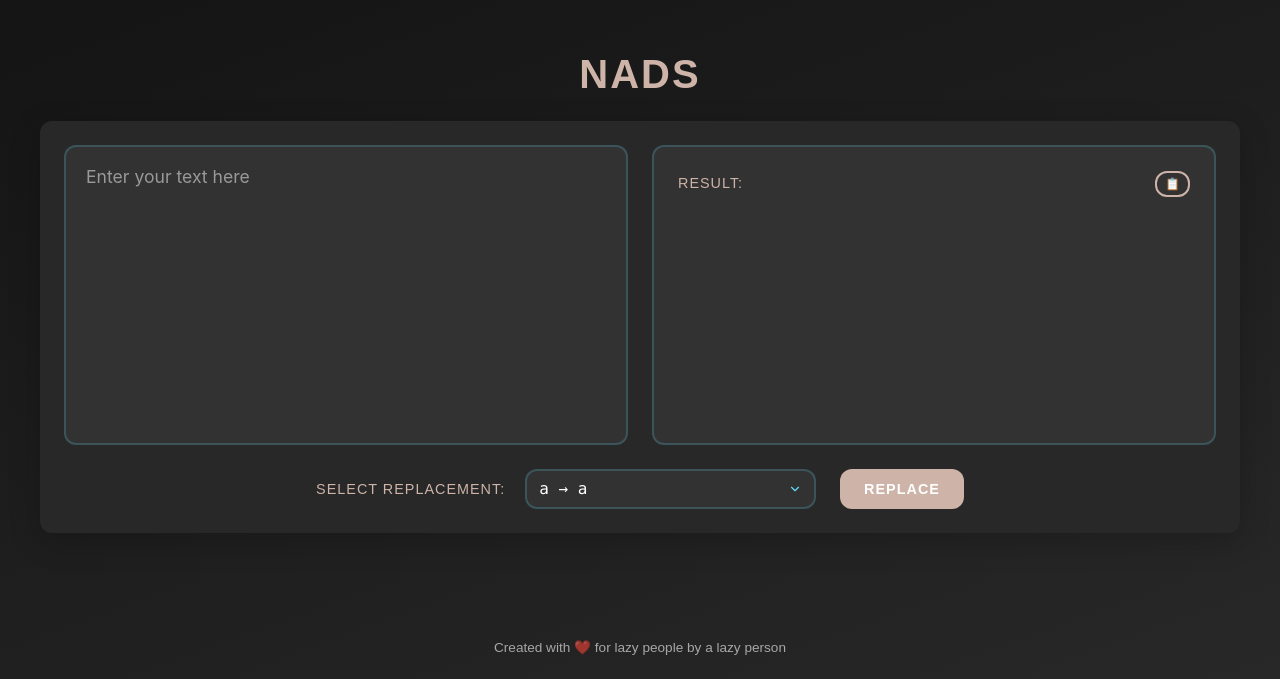
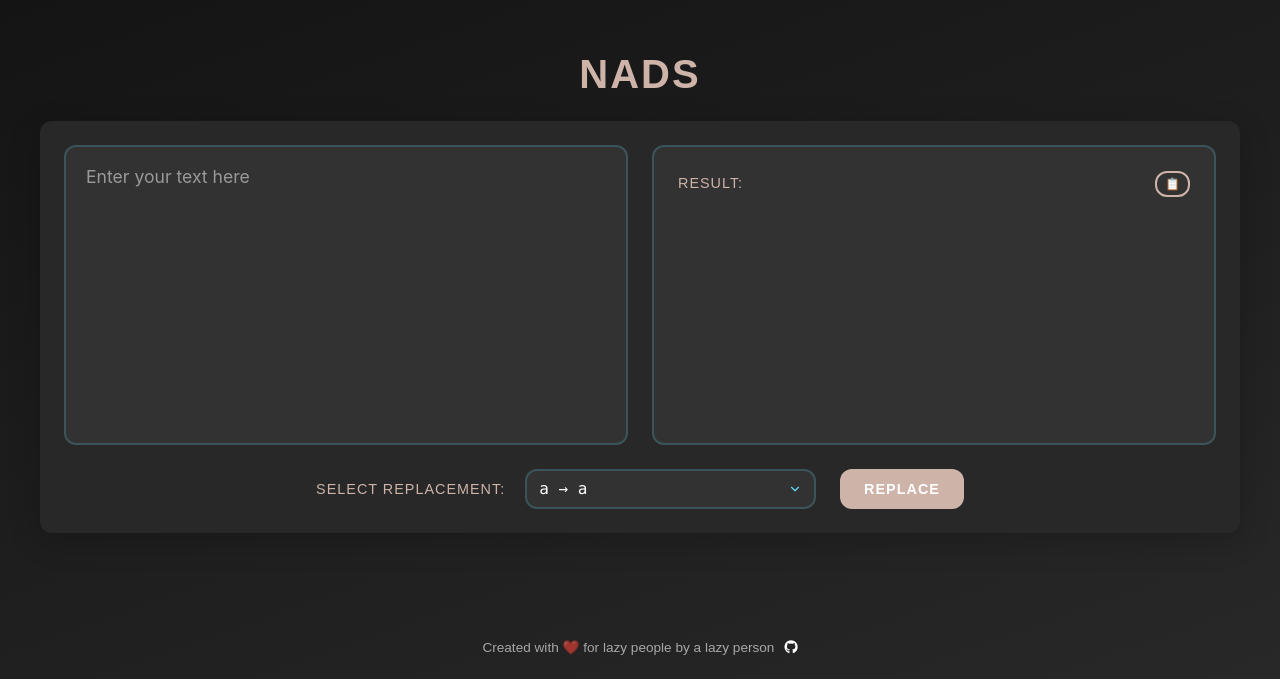
Before and after one commit to NoHidSe/NADS, a React (Create React App) app: page / in a window 1280 px wide. Shown: the part 121-800 px from the top of the page. Built offline with nearby package versions, Linux system fonts and the light colour scheme.

Commit message:
add a github button

```diff
--- a/public/index.html
+++ b/public/index.html
@@ -26,6 +26,7 @@
     <title>NADS | NoAIDetectionSoftware</title>
     <link rel="icon" type="image/svg+xml" href="favicon.svg">
     <link rel="apple-touch-icon" sizes="180x180" href="apple-touch-icon.png">
+    <link rel="stylesheet" href="https://cdnjs.cloudflare.com/ajax/libs/font-awesome/6.4.0/css/all.min.css">
   </head>
   <body>
     <noscript>You need to enable JavaScript to run this app.</noscript>
--- a/src/App.js
+++ b/src/App.js
@@ -78,6 +78,14 @@ function App() {
       </header>
       <footer className="App-footer">
         Created with ❤️ for lazy people by a lazy person
+        <a
+          href="https://github.com/NoHidSe/NADS"
+          target="_blank"
+          rel="noopener noreferrer"
+          style={{ marginLeft: '10px', color: '#fff' }}
+        >
+          <i className="fab fa-github"></i>
+        </a>
       </footer>
     </div>
   );
```
